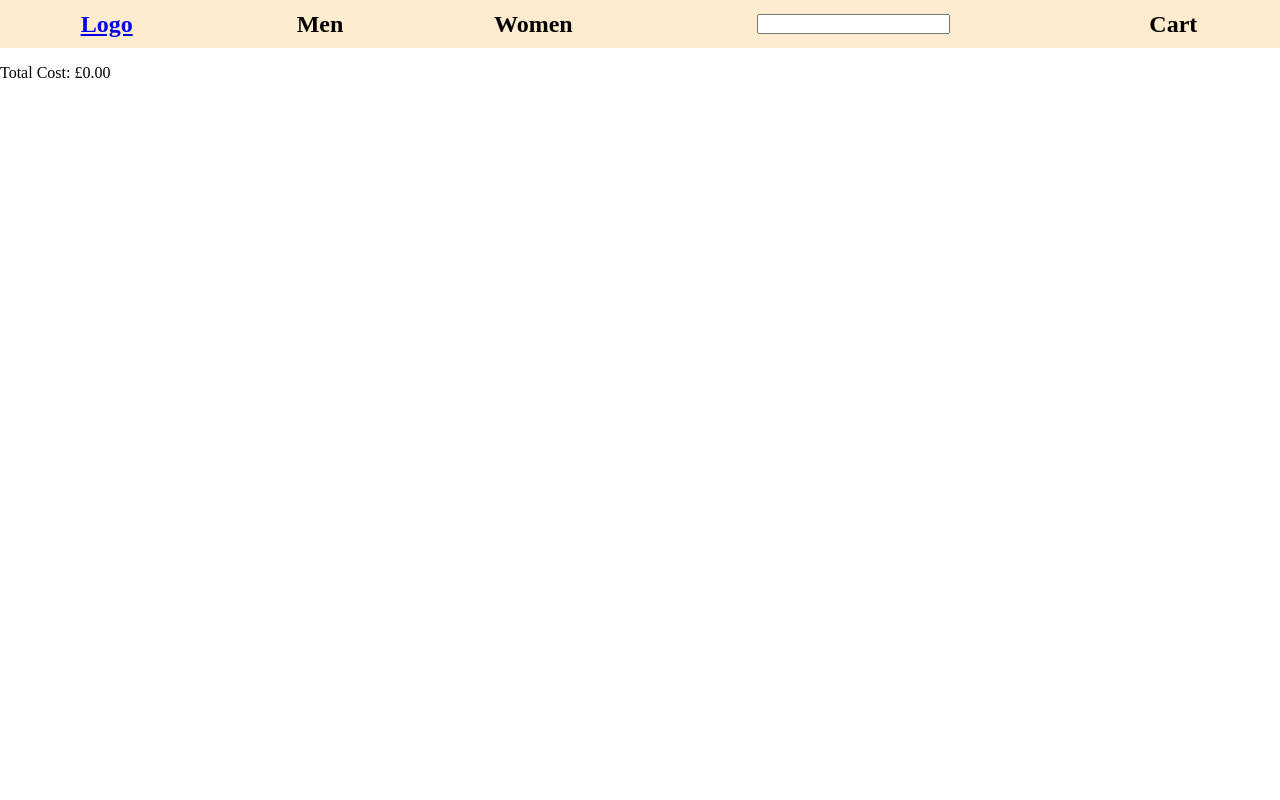
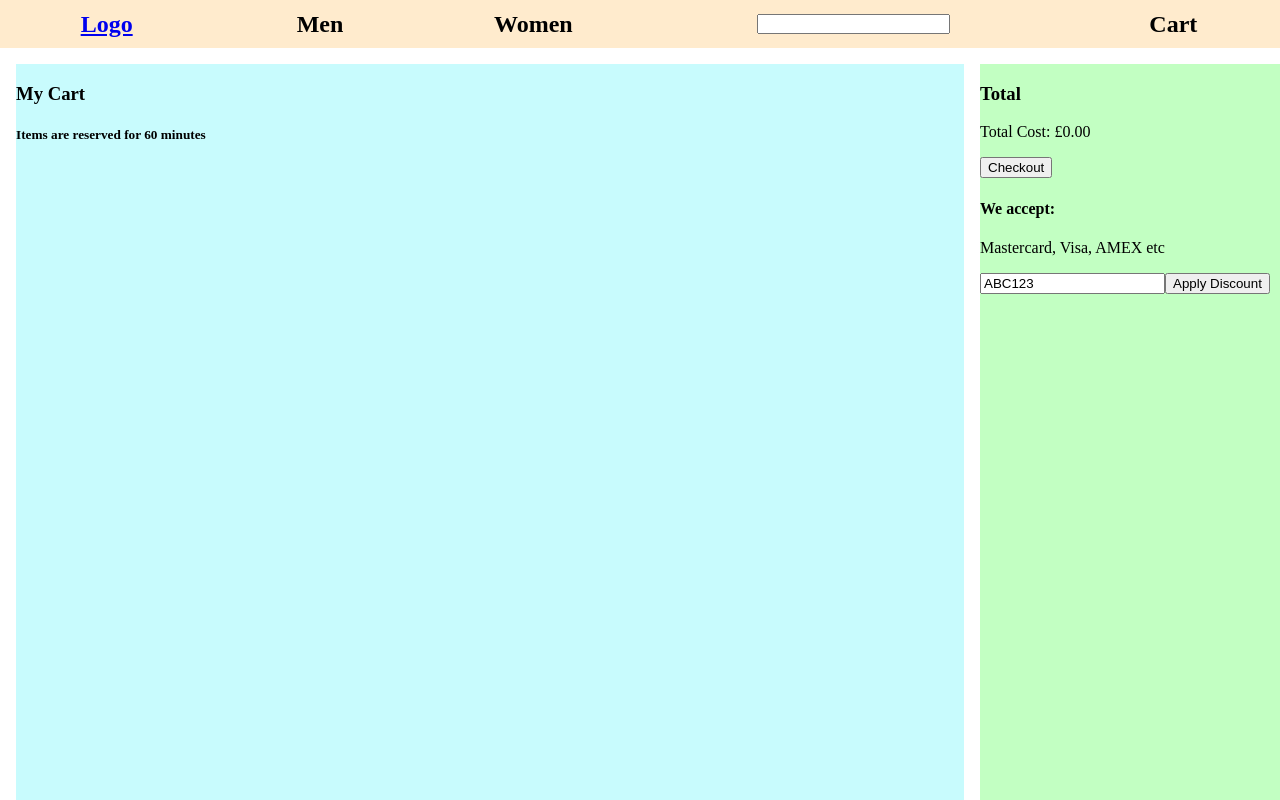
Before and after one commit to lewisjsmith/online-shop, a React (Vite) app: page /cart in a window 1280 px wide. Shown: the top 800 px of the page. Built offline with nearby package versions, Linux system fonts and the light colour scheme.

Commit message:
Cart page restyle. Products made into CartItemCard components. New function added to ShopContext to remove items from the cart.

```diff
--- a/src/App.jsx
+++ b/src/App.jsx
@@ -15,6 +15,7 @@ export const ShopContext = createContext({
   products: [],
   cartItems: [],
   addToCart: () => { },
+  removeFromCart: () => { }
 });
 
 function App(props) {
@@ -22,7 +23,6 @@ function App(props) {
   const [cartItems, setCartItems] = useState([]);
   const products = productExamples;
 
-  // update for size
   const addToCart = (value, added, size) => {
     if (added > 0) {
 
@@ -47,8 +47,28 @@ function App(props) {
     }
   }
 
+  const removeFromCart = (value, quantity, size) => {
+    const vanillaList = [...cartItems];
+    const updatedList = vanillaList.map(item => {
+
+      if(item.value === value && item.size === size) {
+        if (quantity >= item.quantity) {
+          return "";
+        } else {
+          return {...item, quantity: (item.quantity - quantity)};
+        }
+      } else {
+        return {...item}
+      }
+    }).filter(space => space !== "");
+
+    setCartItems([...updatedList]);
+  }
+
+
+
   return (
-    <ShopContext.Provider value={{ products, cartItems, addToCart }}>
+    <ShopContext.Provider value={{ products, cartItems, addToCart, removeFromCart }}>
       <Routes>
 
         <Route path="/" element={<Navbar />}>
--- a/src/components/Cart.jsx
+++ b/src/components/Cart.jsx
@@ -1,28 +1,47 @@
 import { useContext } from 'react'
 import { ShopContext } from '../App'
+import CartItemCard from './CartItemCard';
+import styles from '../styles/Cart.module.css'
 
 export default function Cart() {
 
-    const { cartItems } = useContext(ShopContext);
+    const { cartItems, products } = useContext(ShopContext);
 
     const totalPrice = cartItems.reduce((total, item) => {
         return total + item.quantity * item.price;
     }, 0);
 
     return (
+        <div className={styles["cart-wrapper"]}>
+
+            <div className={styles["cart-left"]}>
                 <div>
-            <ul>
+                    <h3>My Cart</h3>
+                    <h5>Items are reserved for 60 minutes</h5>
+                </div>
+                <ul className={styles["cart-list"]}>
                     {cartItems.map(item => {
                         return (
-                        <li key={item.value + "-" + item.size}>
-                            <p>Product: {item.value}</p>
-                            <p>Size: {item.size}</p>
-                            <p>Quantity: {item.quantity}</p>
+                            <li key={item.value + "-" + item.size} className={styles["cart-list-item"]}>
+                                <CartItemCard price={item.price} value={item.value} size={item.size} quantity={item.quantity}/>
                             </li>
                         );
                     })}
                 </ul>
-            <p>Total Cost: £{(Math.round(totalPrice*100)/100).toFixed(2)}</p>
+                <div>
+                    <h4>Sub-Total: £{(Math.round(totalPrice * 100) / 100).toFixed(2)}</h4>
+                </div>
+            </div>
+
+            <div className={styles["cart-right"]}>
+                <h3>Total</h3>
+                <p>Total Cost: £{(Math.round(totalPrice * 100) / 100).toFixed(2)}</p>
+                <button>Checkout</button>
+                <h4>We accept:</h4>
+                <p>Mastercard, Visa, AMEX etc</p>
+                <input type="text" defaultValue={"ABC123"}></input>
+                <button>Apply Discount</button>
+            </div>
         </div>
     )
 }
--- /dev/null
+++ b/src/components/CartItemCard.jsx
@@ -0,0 +1,40 @@
+import { useContext } from "react";
+import { Link } from "react-router-dom";
+import { ShopContext } from "../App";
+import styles from "../styles/CartItemCard.module.css";
+
+export default function CartItemCard(props) {
+
+    const { cartItems, products, removeFromCart } = useContext(ShopContext);
+
+    const { price, value, size, quantity } = props;
+
+    const src = products.filter(product => {
+        if (value === product.value) {
+            return product;
+        }
+    })[0].srcOne;
+
+    return (
+
+        <div className={styles["card-wrapper"]}>
+            <Link to={`/product/${value}`}>
+                <div className={styles["image-container"]}>
+                    <img src={src}></img>
+                </div>
+            </Link>
+            <Link to={`/product/${value}`}>
+                <div className={styles["card-details"]}>
+                    <h4>£{(Math.round(price * 100) / 100).toFixed(2)}</h4>
+                    <p>{value}</p>
+                    <p>Size: {size}</p>
+                    <p>Quantity: {quantity}</p>
+                </div>
+            </Link>
+            <div>
+                <button type="button" onClick={() => removeFromCart(value, quantity, size)}>X</button>
+            </div>
+        </div >
+
+    );
+}
--- /dev/null
+++ b/src/styles/Cart.module.css
@@ -0,0 +1,32 @@
+.cart-wrapper {
+    display: grid;
+    grid-template-columns: 3fr 1fr;
+    grid-template-rows: 1fr;
+    gap: 2ch;
+
+    height: 100%;
+    width: 100%;
+    padding: 2ch;
+}
+
+.cart-left {
+    background-color: rgb(200, 251, 253);
+}
+
+.cart-right {
+    background-color: rgb(194, 255, 194);
+}
+
+.cart-list {
+    height: 100%;
+    width: 100%;
+    text-indent: 0;
+    list-style-type: none;
+    padding: 2ch;
+    margin: 0;
+}
+
+.cart-list-item {
+    height: 15%;
+    width: 80%;
+}
--- /dev/null
+++ b/src/styles/CartItemCard.module.css
@@ -0,0 +1,37 @@
+.card-wrapper {
+    display: grid;
+    grid-template-columns: 2fr 4fr 1fr;
+    grid-template-rows: 1fr;
+    gap: 2ch;
+}
+
+.image-container {
+    overflow: hidden;
+    object-fit: contain;
+
+    display: flex;
+    justify-content: center;
+    align-self: center;
+
+    width: 120px;
+    height: 120px;
+}
+
+img {
+    width: 100%;
+    max-height: 100%;
+}
+
+.card-details {
+    display: flex;
+    flex-direction: column;
+    justify-content: center;
+    align-items: flex-start;
+    gap: 1ch;
+}
+
+.card-details p,
+.card-details h4 {
+    padding: 0;
+    margin: 0;
+}
```
Lines whose indentation alone changed are shown as unchanged.
